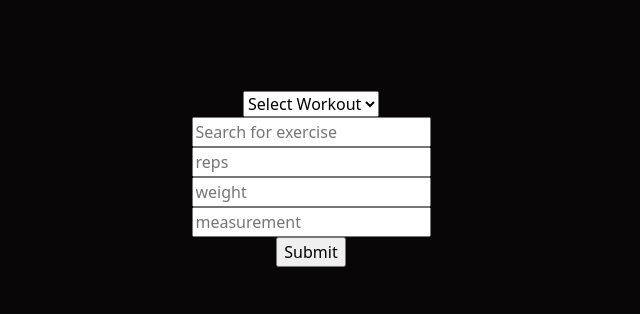
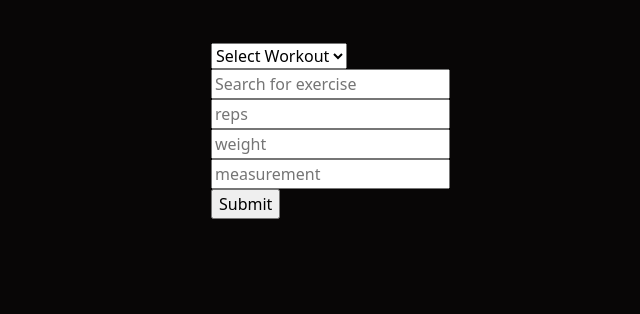
Before and after one commit to etcheekes/LiftIt, a Flask app: page /add_workout in a window 1280 px wide. Shown: the part 67-381 px from the top of the page, without its empty margins (329-969 px from the left). Run offline with Flask 2, Linux system fonts and the light colour scheme; a user stored in the database is signed in; data comes from the database, SQL or seed files in the repository; some libraries are stand-ins or nearby versions.

Commit message:
improved UI

```diff
--- a/templates/add_workout.html
+++ b/templates/add_workout.html
@@ -5,9 +5,9 @@
 {% endblock %}
 
 {% block main %}
-<div class="container-fluid py-5 text-center">
+<div class="mx-auto" style="width: 200px;">
 <!-- add exercise to a created workout -->
-    <form action="/add_workout" method="post">
+    <form action="/add_workout" method="post" class="log_reg">
         <select name="wk_plan_add">
             <option style="display:none;" value="">Select Workout</option>
             {% for i in user_workouts %}
@@ -20,7 +20,7 @@
                 {% for i in all_exercises %}
                 <option value="{{i.exercise}}">
                 {% endfor %}
-            </datalist> <br>
+            </datalist>
         <input placeholder="reps" name="reps" type="text" autocomplete="off"><br>
         <input placeholder="weight" name="weight" type="number" autocomplete="off"><br>
         <input placeholder="measurement" name="measurement" type="text" autocomplete="off"><br>
```
